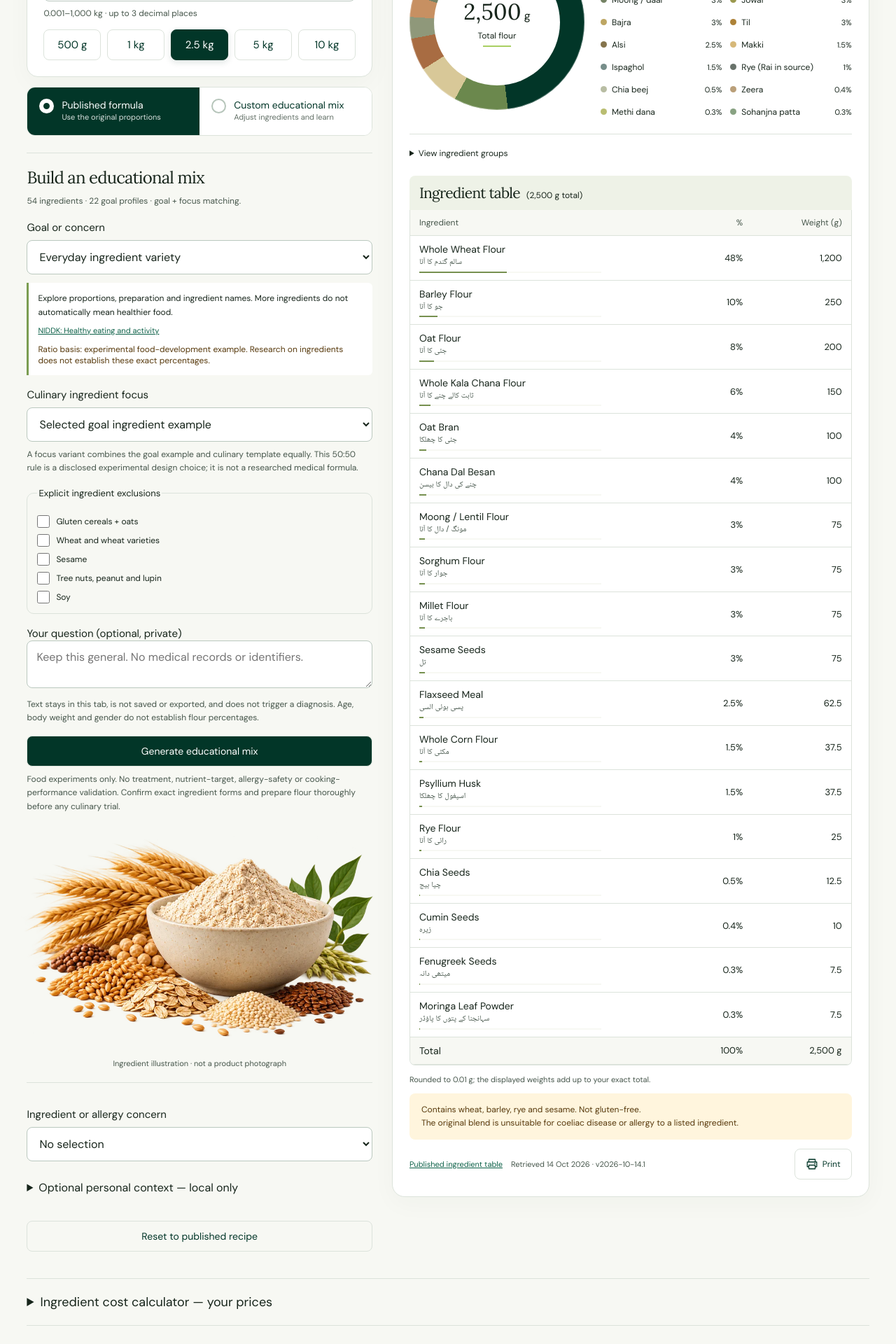
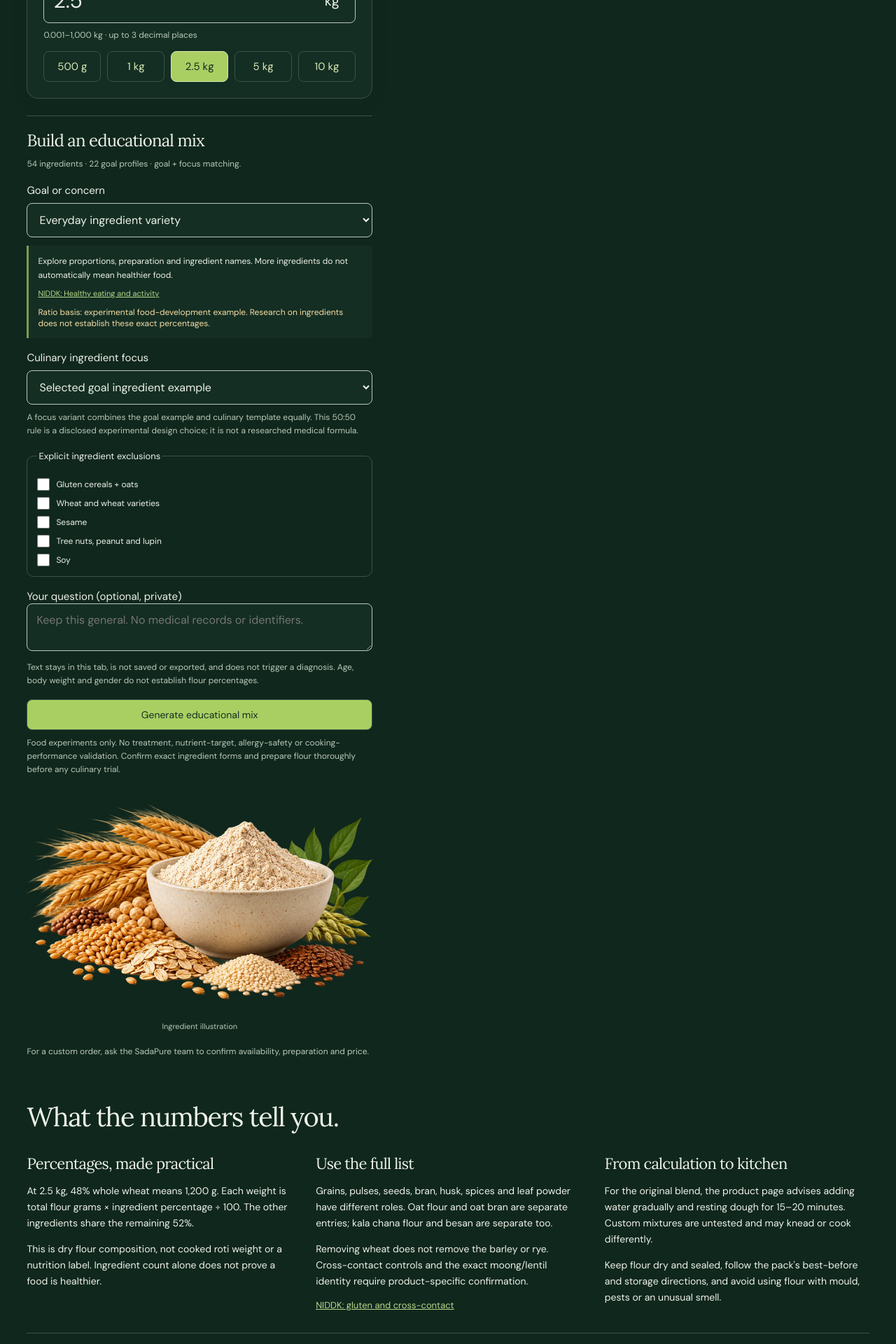
Before and after one commit to SadaPureOpenLab/sadapure-flour-calculator, a React (Vite) app: page / in a window 1280 px wide. Shown: the part 420-2340 px from the top of the page at 70% size. Built offline with nearby package versions, Linux system fonts and the light colour scheme.

Commit message:
Make goal and quantity update immediately in a fixed dark interface

```diff
--- a/src/App.tsx
+++ b/src/App.tsx
@@ -1,44 +1,32 @@
 import { useEffect, useState } from 'react';
-import { CATALOGUE, ORIGINAL, conflicts, parsePercent, parseQuantity, validateBlend, type Blend } from './lib/engine';
+import { DATA, ORIGINAL, parseQuantity } from './lib/engine';
 import { makeSheet, readShared, type Sheet } from './lib/exports';
+import { generateForGoal } from './lib/goalGenerator';
 import { Results } from './components/Results';
-import { CustomEditor } from './components/CustomEditor';
 import { Planner } from './components/Planner';
 import { Explorer } from './components/Explorer';
 import { Education } from './components/Education';
-import { Costing } from './components/Costing';
 import { Generator } from './components/Generator';
-import type { GeneratedGoal } from './data/goalRecipes';
-const ASSET_BASE = import.meta.env.BASE_URL;
-const INITIAL = readShared(window.location.search);
-const draftFor = (blend: Blend) => Object.fromEntries(CATALOGUE.map(i => [i.id, String(blend[i.id] / 100)]));
-export default function App() {
-  const [page,setPage] = useState<'builder'|'planner'|'explorer'>('builder'), [urdu,setUrdu] = useState(false);
-  const [quantity,setQuantity] = useState(INITIAL.quantity), [custom,setCustom] = useState(INITIAL.custom);
-  const [draft,setDraft] = useState(draftFor(INITIAL.blend)), [restriction,setRestriction] = useState('');
-  const [generated,setGenerated]=useState<GeneratedGoal|null>(null),[pending,setPending]=useState('');
-  const [notice,setNotice] = useState(INITIAL.notice), [dark,setDark] = useState(false);
-  useEffect(()=>{ document.documentElement.lang = urdu ? 'ur' : 'en'; document.documentElement.dir = urdu ? 'rtl' : 'ltr'; },[urdu]);
-  useEffect(()=>{ document.documentElement.dataset.theme = dark ? 'dark' : 'light'; },[dark]);
-  let sheet: Sheet | null = null, error = '', blend: Blend = ORIGINAL;
-  try { if(custom) blend = Object.fromEntries(CATALOGUE.map(i => [i.id,parsePercent(draft[i.id])])); validateBlend(blend); parseQuantity(quantity); sheet = makeSheet(quantity,blend,custom); } catch(e) { error = (e as Error).message; }
-  if(generated&&sheet){sheet.source=generated.source;sheet.rationale=notice;sheet.classification=generated.kind==='published'?'Published source recipe snapshot — not clinical validation':generated.kind==='source-adjusted'?'Source-adjusted educational example — not exact published recipe':'Experimental goal + focus example — not clinical validation';}
-  if(pending){sheet=null;error=pending;}
-  const flagged = conflicts(blend,restriction);
-  const nav = (target: typeof page) => { setPage(target); window.scrollTo({top:0,behavior:'instant'}); };
-  const reset = () => { setGenerated(null);setPending(''); setDraft(draftFor(ORIGINAL)); setCustom(false); setNotice('Published recipe restored.'); };
-  return <><a className="skip-link" href="#main">Skip to calculator</a><header className="site-header"><div className="brand"><a href="https://sadapure.com" aria-label="SadaPure official website"><img src={ASSET_BASE+"assets/sadapure-icon.png"} width="60" height="60" alt="SadaPure emblem"/></a><span>Open Lab</span></div><nav aria-label="Tool navigation">{(['builder','planner','explorer'] as const).map((target,index)=><button key={target} aria-current={page===target?'page':undefined} onClick={()=>nav(target)}>{urdu ? ['آٹے کا حساب','گھریلو منصوبہ','اجزاء کی تلاش'][index] : ['Flour (atta) builder','Household flour planner','Ingredient explorer'][index]}</button>)}</nav><div className="language"><button aria-pressed={!urdu} onClick={()=>setUrdu(false)}>EN</button><button lang="ur" aria-pressed={urdu} onClick={()=>setUrdu(true)}>اردو</button></div></header>
-    <main id="main">{page==='builder' ? <><div className="workspace"><aside className="control-rail"><h1>{urdu ? 'اپنا آمیزہ سمجھیں۔' : 'Know your blend.'}</h1><p className="lead">{urdu ? 'تمام 18 اجزاء دیکھیں۔ اپنی ضرورت کے مطابق شائع شدہ فارمولے کا حساب کریں۔' : 'Explore all 18 ingredients. Scale the published recipe to your kitchen.'}</p>
-      <div className="panel quantity-panel"><label htmlFor="quantity">{urdu ? 'آٹے کی مقدار' : 'Flour quantity'}</label><div className="quantity-field"><input id="quantity" type="number" min="0.001" max="1000" step="0.001" value={quantity} onChange={e=>setQuantity(e.target.value)} aria-describedby="quantity-help" dir="ltr"/><span>kg</span></div><p id="quantity-help" className="small">0.001–1,000 kg · up to 3 decimal places</p><div className="presets">{['0.5','1','2.5','5','10'].map(q=><button key={q} dir="ltr" aria-pressed={quantity===q} onClick={()=>setQuantity(q)}>{q==='0.5'?'500 g':`${q} kg`}</button>)}</div></div>
-      <div className="mode-switch"><button aria-pressed={!custom} onClick={()=>{setGenerated(null);setPending('');setCustom(false);setNotice('Published percentages shown without alteration.');}}><i/><span>{urdu ? 'شائع شدہ فارمولا' : 'Published formula'}<small>{urdu ? 'اصل تناسب' : 'Use the original proportions'}</small></span></button><button aria-pressed={custom} onClick={()=>{setCustom(true);setNotice('Custom mode is educational, even when proportions match the original.');}}><i/><span>{urdu ? 'تعلیمی آمیزہ' : 'Custom educational mix'}<small>{urdu ? 'اجزاء میں تبدیلی' : 'Adjust ingredients and learn'}</small></span></button></div>
-      <Generator urdu={urdu} onPending={message=>{setPending(message);setGenerated(null);}} onGenerate={(result,message)=>{setGenerated(result);setPending('');setDraft(draftFor(result.blend));setCustom(true);setNotice(message);requestAnimationFrame(()=>{if(window.innerWidth<1000)document.getElementById("composition-title")?.scrollIntoView({behavior:"auto",block:"start"});});}}/>
-      <figure className="ingredient-art"><img src={ASSET_BASE+"assets/flour-still-life.webp"} width="900" height="600" alt="Illustration of a ceramic bowl of flour with grain ears, pulses and seeds"/><figcaption>Ingredient illustration · not a product photograph</figcaption></figure>
-      <div className="context no-print">
-        <label htmlFor="restriction">{urdu ? 'جزو یا الرجی کی جانچ' : 'Ingredient or allergy concern'}</label><select id="restriction" value={restriction} onChange={e=>setRestriction(e.target.value)}><option value="">No selection</option><option value="gluten">Gluten-containing cereals</option><option value="sesame">Sesame</option><option value="oats">Oats / cross-contact</option><option value="chickpea">Chickpea ingredients</option>{CATALOGUE.map(i=><option key={i.id} value={i.id}>{i.name}</option>)}</select>
-        {restriction ? <p role="status" className="safety">{flagged.length ? `Present: ${flagged.map(i=>i.name).join(', ')}.` : 'No selected ingredient/category in this mix.'} No absence-of-allergen or cross-contact guarantee.</p> : null}
-        <details><summary>Optional personal context — local only</summary><p className="small">Age, weight and gender have no validated role in this arithmetic. They do not alter the formula and are not saved or exported. Avoid entering medical narratives.</p><label>Age (optional)<input type="number" min="0" max="120"/></label><label>Weight in kg (optional)<input type="number" min="1" max="500"/></label><label>Gender (optional)<select defaultValue=""><option value="">Prefer not to say</option><option>Woman</option><option>Man</option><option>Self-described</option></select></label><label>Question for your own reference (optional)<textarea maxLength={240} placeholder="Keep this general; no private medical details."/></label></details>
-      </div><button className="reset no-print" onClick={reset}>{urdu ? 'اصل فارمولا بحال کریں' : 'Reset to published recipe'}</button></aside>
-      <div className="result-rail">{custom ? <CustomEditor draft={draft} setDraft={next=>{setGenerated(null);setPending('');setDraft(next);}} urdu={urdu} setNotice={setNotice}/> : null}<p className="notice no-print" role="status">{notice}</p>{sheet ? <Results sheet={sheet} quantity={quantity} blend={blend} custom={custom} urdu={urdu}/> : <div className="invalid" role="alert"><h2>Check your inputs</h2><p>{error}</p><p>Results and exports are unavailable until quantity and percentages are valid.</p></div>}</div></div>
-      {sheet ? <Costing blend={blend} grams={sheet.grams}/> : null}<Education urdu={urdu}/></> : page==='planner' ? <Planner urdu={urdu} onUse={q=>{setQuantity(q);nav('builder');setNotice('Household quantity applied. Rounded up to the next whole gram.');}}/> : <Explorer urdu={urdu}/>}
-    </main><footer><div><strong>SadaPure Open Lab</strong><p>Open tools for transparent ingredients and informed everyday choices.</p></div><div><a href="https://github.com/SadaPureOpenLab">Source & contributions</a><a href="https://sadapure.com/contact-us">Product questions</a><button onClick={()=>setDark(!dark)}>{dark?'Light':'Dark'} appearance</button></div><small>Educational software · no medical or batch certification · © 2026 SadaPure</small></footer></>;
+const ASSET_BASE=import.meta.env.BASE_URL;
+const INITIAL=readShared(window.location.search);
+export default function App(){
+ const [page,setPage]=useState<'builder'|'planner'|'explorer'>('builder'),[urdu,setUrdu]=useState(false);
+ const [quantity,setQuantity]=useState(INITIAL.quantity),[goalId,setGoalId]=useState('everyday'),[shared,setShared]=useState(INITIAL.custom),[initialNotice,setInitialNotice]=useState(INITIAL.notice);
+ useEffect(()=>{document.documentElement.lang=urdu?'ur':'en';document.documentElement.dir=urdu?'rtl':'ltr';},[urdu]);
+ let sheet:Sheet|null=null,error='',notice='',blend=ORIGINAL,custom=goalId!=='everyday'||shared;
+ try{
+  parseQuantity(quantity);
+  if(shared){blend=INITIAL.blend;sheet=makeSheet(quantity,blend,true);notice='Shared ingredient snapshot. Choose a goal to replace it with a live goal-based example.';}
+  else{const result=generateForGoal(goalId,[]);blend=result.blend;sheet=makeSheet(quantity,blend,custom);sheet.source=result.source;notice=[result.title,...result.changes].join(' ');sheet.rationale=notice;sheet.classification=result.kind==='published'?'Published source recipe snapshot — not clinical validation':result.kind==='source-adjusted'?'Source-adjusted ingredient example — not an exact published recipe':'Ingredient exploration example — proportions need review';}
+ }catch(e){error=(e as Error).message;}
+ const nav=(target:typeof page)=>{setPage(target);window.scrollTo({top:0,behavior:'instant'});};
+ const changeGoal=(id:string)=>{setGoalId(id);setShared(false);setInitialNotice('');};
+ return <><a className="skip-link" href="#main">Skip to calculator</a><header className="site-header"><div className="brand"><a href="https://sadapure.com" aria-label="SadaPure official website"><img src={ASSET_BASE+'assets/sadapure-icon.png'} width="60" height="60" alt="SadaPure emblem"/></a><span>Open Lab</span></div><nav aria-label="Tool navigation">{(['builder','planner','explorer'] as const).map((target,index)=><button key={target} aria-current={page===target?'page':undefined} onClick={()=>nav(target)}>{urdu?['آٹے کا حساب','گھریلو منصوبہ','اجزاء کی تلاش'][index]:['Flour (Atta) calculator','Household flour planner','Ingredient explorer'][index]}</button>)}</nav><div className="language"><button aria-pressed={!urdu} onClick={()=>setUrdu(false)}>EN</button><button lang="ur" aria-pressed={urdu} onClick={()=>setUrdu(true)}>اردو</button></div></header>
+ <main id="main">{page==='builder'?<><div className="workspace"><aside className="control-rail"><h1>{urdu?'ملٹی گرین آٹے کا حساب':'Multigrain Flour (Atta) Calculator'}</h1><p className="lead">{urdu?'مقصد منتخب کریں۔ مقدار بدلتے ہی اجزاء کا حساب بدل جائے گا۔':'Choose a goal and batch size. Ingredient percentages and gram weights update instantly.'}</p>
+ <div className="panel quantity-panel"><label htmlFor="quantity">{urdu?'آٹے کی مقدار':'Flour quantity'}</label><div className="quantity-field"><input id="quantity" type="number" min="0.001" max="1000" step="0.001" value={quantity} onChange={e=>setQuantity(e.target.value)} aria-describedby="quantity-help" dir="ltr"/><span>kg</span></div><p id="quantity-help" className="small">0.001–1,000 kg · up to 3 decimal places</p><div className="presets">{['0.5','1','2.5','5','10'].map(q=><button key={q} dir="ltr" aria-pressed={quantity===q} onClick={()=>setQuantity(q)}>{q==='0.5'?'500 g':`${q} kg`}</button>)}</div></div>
+ <Generator urdu={urdu} shared={shared} goalId={goalId} onGoalChange={changeGoal}/>
+ <figure className="ingredient-art"><img src={ASSET_BASE+'assets/flour-still-life.webp'} width="900" height="600" alt="Flour, grain ears, pulses and seeds — ingredient illustration"/><figcaption>Ingredient illustration</figcaption></figure>
+ <p className="small">{urdu?'آرڈر کی قیمت، اجزاء کی دستیابی اور تیاری کے لیے ساداپیور ٹیم سے رابطہ کریں۔':'For a custom order, ask the SadaPure team to confirm availability, preparation and price.'}</p></aside>
+ <div className="result-rail"><p role="status" className="notice">{[initialNotice,notice].filter(Boolean).join(' ')}</p>{sheet?<Results sheet={sheet} quantity={quantity} blend={blend} custom={custom} urdu={urdu}/>:<div className="invalid" role="alert"><h2>Check your quantity</h2><p>{error}</p></div>}</div></div><Education urdu={urdu}/><section className="about-calculator"><h2>About this SadaPure flour calculator</h2><p>Scale multigrain flour ingredients to your household batch. The everyday option uses SadaPure’s published 18-ingredient flour (atta) table; other goals use dated brand snapshots or clearly marked ingredient-exploration examples. References explain ingredient roles, but do not prove therapeutic percentages.</p><p>A custom-order request goes to the SadaPure team for a discussion about ingredients, availability and price. The calculator does not confirm an order, diagnose a condition or replace an individual food plan.</p><a href="https://github.com/SadaPureOpenLab/sadapure-flour-calculator/blob/main/docs/goal-research.md">Read recipe sources and review status</a></section></>:page==='planner'?<Planner urdu={urdu} onUse={q=>{setQuantity(q);nav('builder');}}/>:<Explorer urdu={urdu}/>}</main>
+ <footer><div><strong>SadaPure Open Lab</strong><p>Ingredient transparency, everyday flour planning and direct contact with SadaPure.</p></div><div><a href="https://github.com/SadaPureOpenLab/sadapure-flour-calculator">Source & references</a><a href="https://sadapure.com/contact-us">Contact SadaPure</a><a href={DATA.sourceUrl}>SadaPure multigrain flour (Atta)</a></div><small>Published sources and ingredient examples · © 2026 SadaPure</small></footer></>;
 }
```
Also changed, not shown: src/styles.css.
